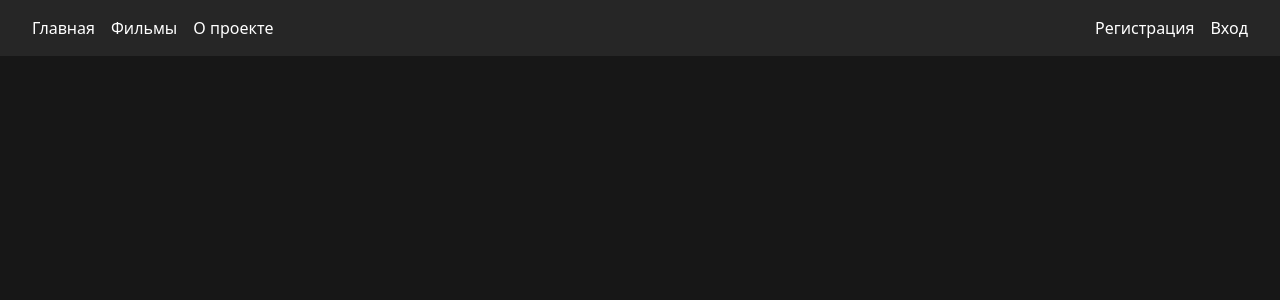
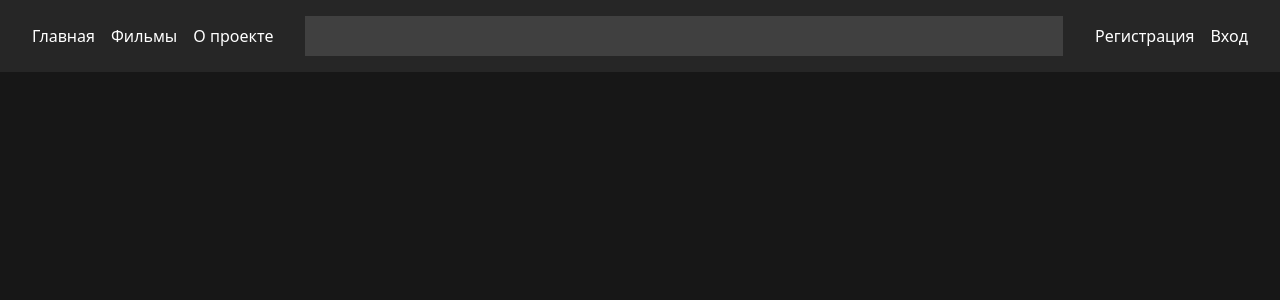
Before and after one commit to nesa402610/group__kinopoisk, a React (Create React App) app: page / in a window 1280 px wide. Shown: the top 300 px of the page. Built offline with nearby package versions, Linux system fonts and the light colour scheme.

Commit message:
Добавлен поиск

```diff
--- a/src/components/header.jsx
+++ b/src/components/header.jsx
@@ -1,24 +1,35 @@
 import {Link} from "react-router-dom";
-import {useSelector} from "react-redux";
+import {useDispatch, useSelector} from "react-redux";
+import {setSearch} from "../store/slices/filmsSlice";
 
 export function Header() {
-  const {isAuth, id} = useSelector(state => state.user)
+  const {isAuth, id} = useSelector(state => state.user);
+  const {search} = useSelector(state => state.films);
+  const dispatch = useDispatch();
   return (
     <header className={'bg-neutral-800'}>
-      <div className={'flex justify-between  mx-8 py-4'}>
-        <div className={'gap-4 flex'}>
+      <div className={'flex justify-between gap-8 mx-8 py-4'}>
+        <div className={'gap-4 flex items-center'}>
           <Link to={'/'}>Главная</Link>
           <Link to={'/films'}>Фильмы</Link>
           <Link to={'/about'}>О проекте</Link>
         </div>
-        {!isAuth ?
-          <div className={'gap-4 flex'}>
-          <Link to={'/signup'}>Регистрация</Link>
-          <Link to={'/signin'}>Вход</Link>
+        <div className={'flex-1'}>
+          <input type="text"
+                 className={'w-full py-2 px-4 bg-neutral-700 outline-0'}
+                 value={search}
+                 onChange={e => dispatch(setSearch(e.target.value))}/>
         </div>
-          :
-          <div>Профиль {id}</div>
-        }
+        <div className={'gap-4 flex items-center'}>
+          {!isAuth ?
+            <>
+              <Link to={'/signup'}>Регистрация</Link>
+              <Link to={'/signin'}>Вход</Link>
+            </>
+            :
+            <div>Профиль {id}</div>
+          }
+        </div>
       </div>
     </header>
   );
```
